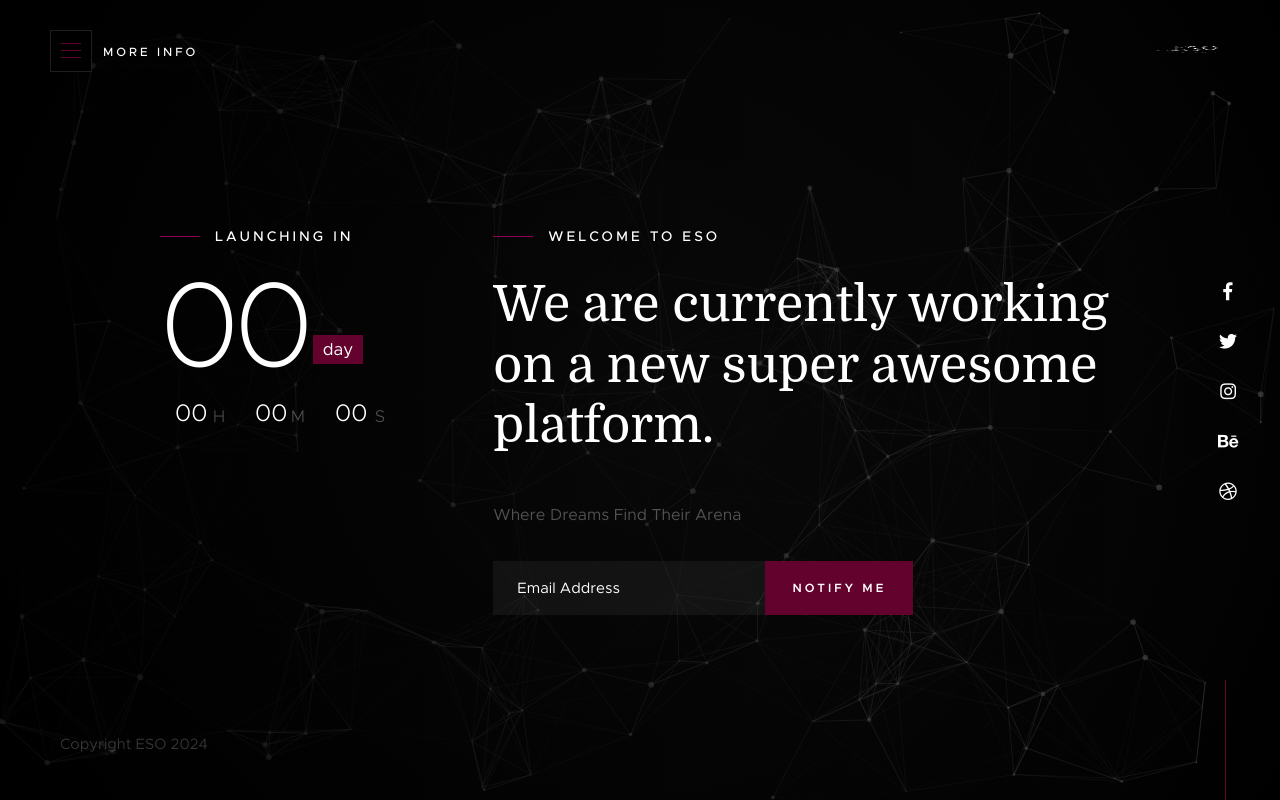
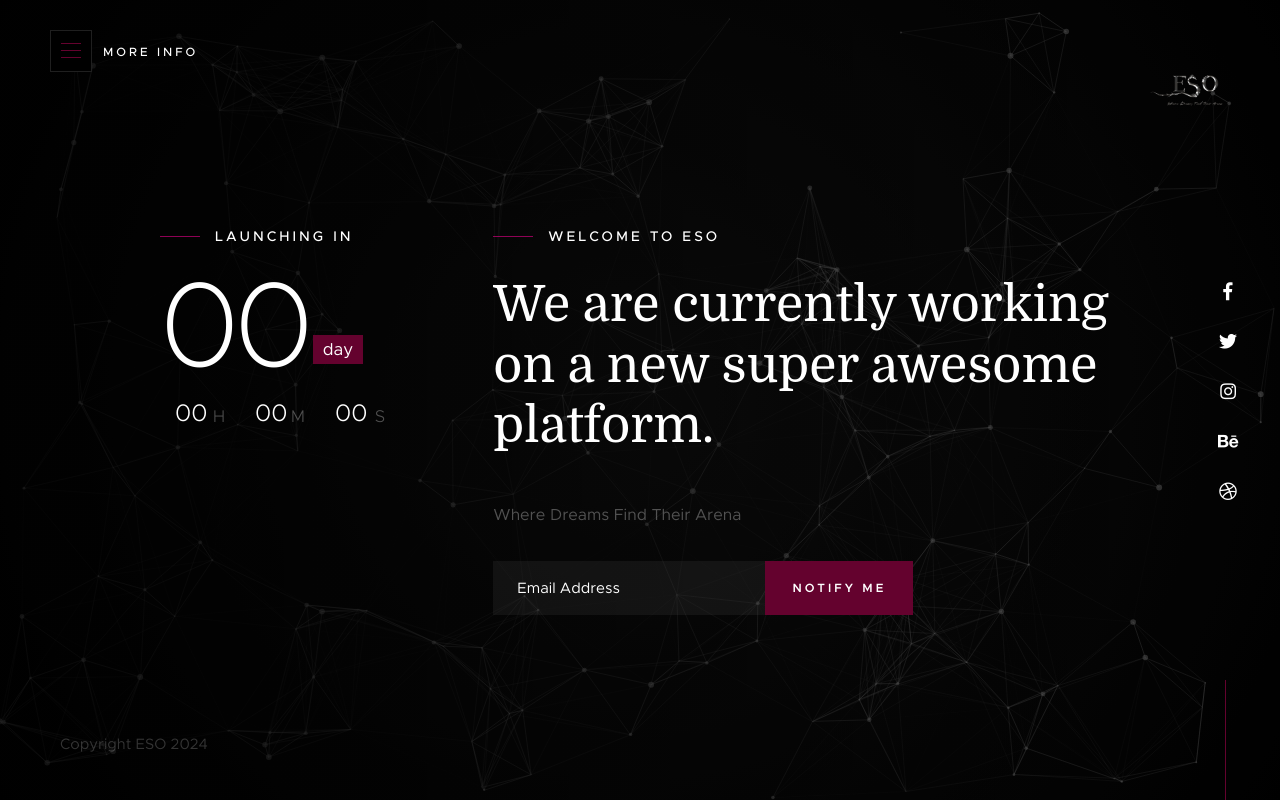
Before and after one commit to ESO-Esports-online/ESO-Countdown, a plain HTML site: page index.html in a window 1280 px wide. Drawn offline with Linux system fonts and the light colour scheme; animation ran at ten frames a second.

Commit message:
Update main.css

```diff
--- a/css/main.css
+++ b/css/main.css
@@ -1245,7 +1245,7 @@ input::-moz-focus-inner {
 
 .home-logo img {
   width: 100px;
-  height: 25px;
+  height: 100px;
 }
 
 
```
